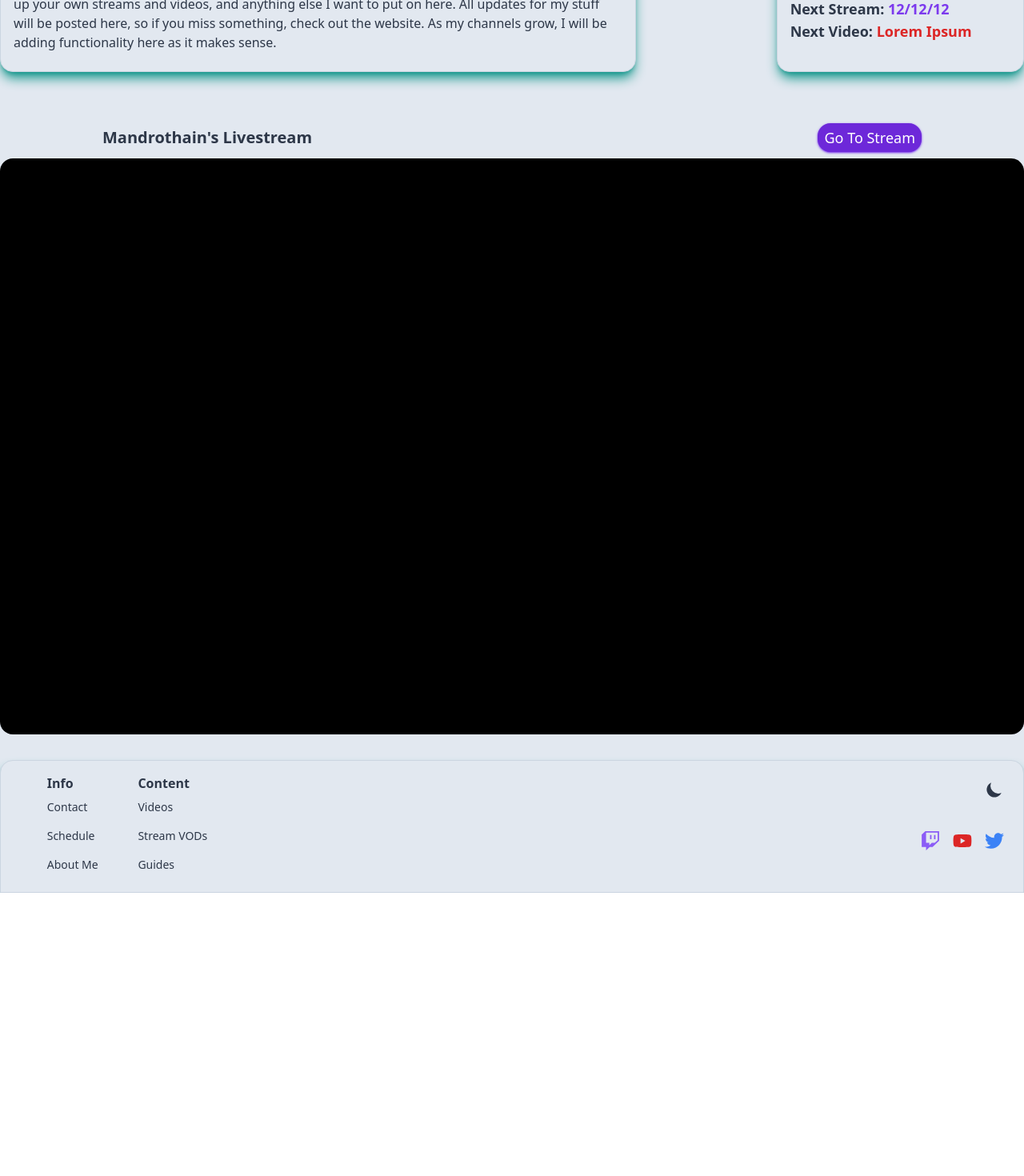
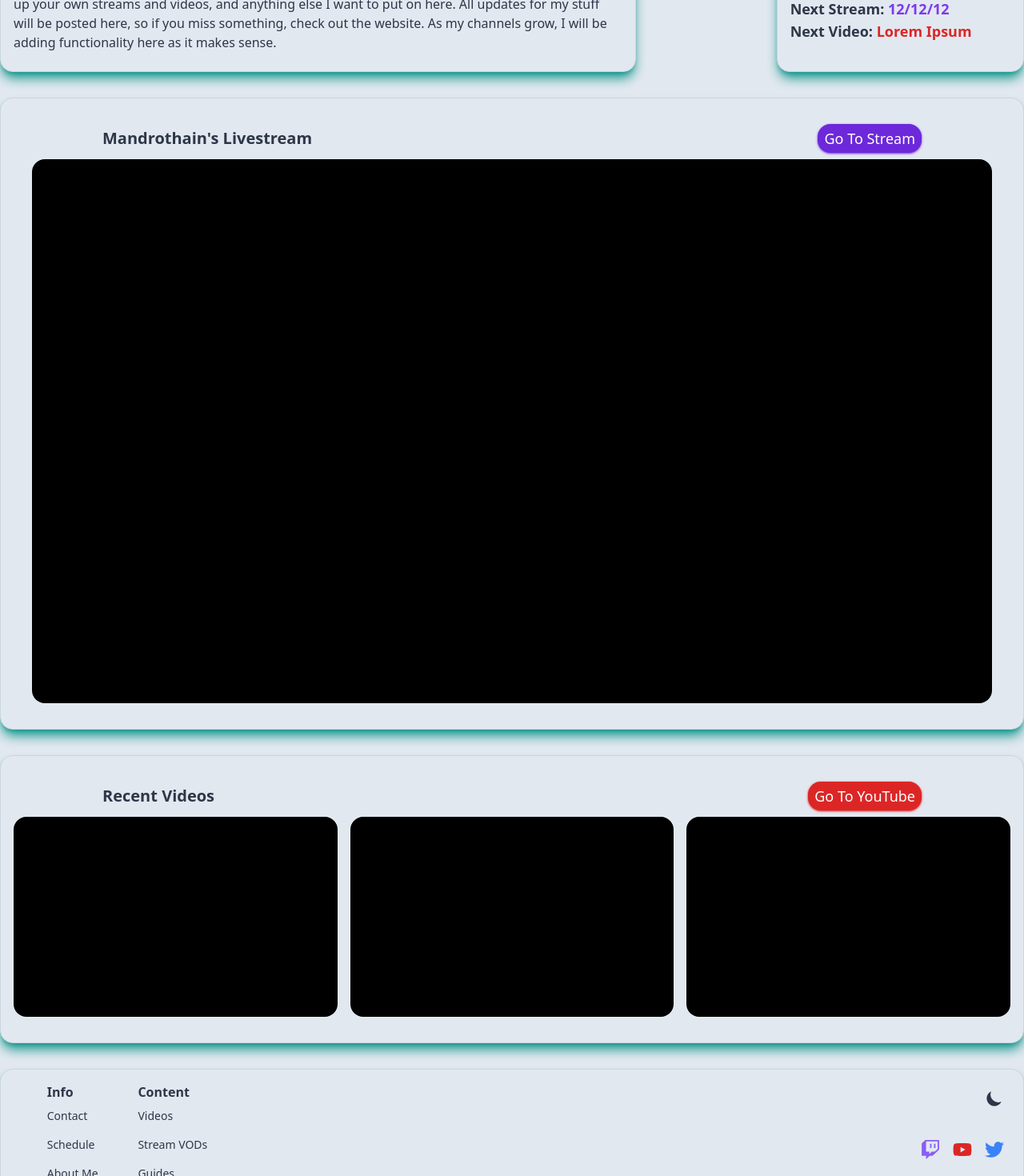
Before and after one commit to JohnESwan3/mandrothain, a Next.js app: page / in a window 1280 px wide. Shown: the part 880-2350 px from the top of the page at 80% size. Before the commit the page ends 1996 px from the top, so only its background shows below. Built offline with nearby package versions, Linux system fonts and the light colour scheme.

Commit message:
Twitch section tweaks and progress on home YT section

```diff
--- a/components/TwitchStream.tsx
+++ b/components/TwitchStream.tsx
@@ -4,8 +4,8 @@ import { FaTwitch } from "react-icons/fa";
 const TwitchStream = () => {
   return (
     // Need Twitch API
-    <section className="max-w-7xl mx-auto py-8">
-      <div className="mb-2 flex flex-row justify-between max-w-5xl mx-auto items-center object-center">
+    <section className="max-w-7xl mx-auto py-8 rounded-div">
+      <div className="mb-2 flex flex-col md:flex-row px-4 xl:px-0 justify-between md:max-w-2xl xl:max-w-5xl mx-auto items-center object-center">
         <div className="flex flex-row ">
           <h1 className="text-primary text-xl font-semibold">
             Mandrothain's Livestream
@@ -19,7 +19,7 @@ const TwitchStream = () => {
           </a>
         </div>
       </div>
-      <div className="w-[426px] h-[240px] md:w-[640px] md:h-[360px] lg:w-[845px] lg:h-[475px] xl:w-[1280px] xl:h-[720px] bg-black mx-auto rounded-2xl"></div>
+      <div className="w-[400px] h-[240px] md:w-[600px] md:h-[360px] lg:w-[800px] lg:h-[420px] xl:w-[1200px] xl:h-[680px] bg-black mx-auto rounded-2xl"></div>
     </section>
   );
 };
--- /dev/null
+++ b/components/YTFeatured.tsx
@@ -0,0 +1,28 @@
+import React from "react";
+import { FaYoutube } from "react-icons/fa";
+
+const YTFeatured = () => {
+  return (
+    <section className="max-w-7xl mx-auto my-8 rounded-div p-8">
+      <div className="mb-2 flex flex-col md:flex-row px-4 xl:px-0 justify-between md:max-w-2xl xl:max-w-5xl mx-auto items-center object-center">
+        <div className="flex flex-row ">
+          <h1 className="text-primary text-xl font-semibold">Recent Videos</h1>
+        </div>
+        <div>
+          <a href="https://www.twitch.tv/mandrothain" target="_blank">
+            <button className="text-lg border-primary shadow shadow-red-600 bg-red-600 px-2 py-1 rounded-2xl text-white hover:bg-red-700 hover:shadow-red-900 hover:shadow-lg hover:scale-105 transition-all duration-100 ease-in">
+              Go To YouTube
+            </button>
+          </a>
+        </div>
+      </div>
+      <div className="grid grid-cols-1 md:grid-cols-2 lg:grid-cols-3 gap-4 px-4 xl:px-2">
+        <div className="bg-black h-[250px] p-4 rounded-2xl"></div>
+        <div className="bg-black h-[250px] p-4 rounded-2xl"></div>
+        <div className="bg-black h-[250px] p-4 rounded-2xl"></div>
+      </div>
+    </section>
+  );
+};
+
+export default YTFeatured;
--- a/pages/index.tsx
+++ b/pages/index.tsx
@@ -4,6 +4,7 @@ import MainBanner from "../components/Home/MainBanner";
 import SocialCards from "../components/SocialCards";
 import Content from "../components/Home/Content";
 import TwitchStream from "../components/TwitchStream";
+import YTFeatured from "../components/YTFeatured";
 
 const Home: NextPage = () => {
   return (
@@ -16,6 +17,7 @@ const Home: NextPage = () => {
       <SocialCards />
       <Content />
       <TwitchStream />
+      <YTFeatured />
     </div>
   );
 };
```
